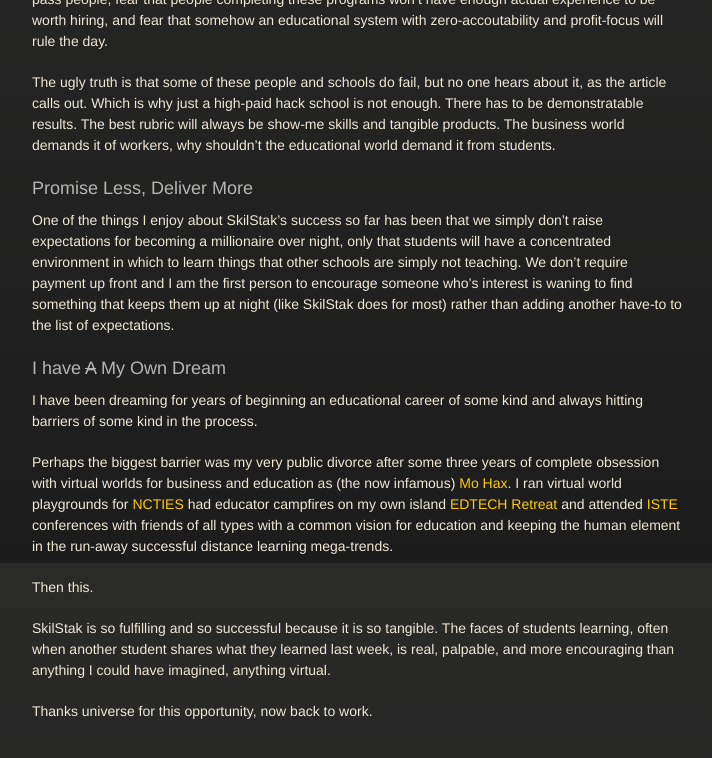
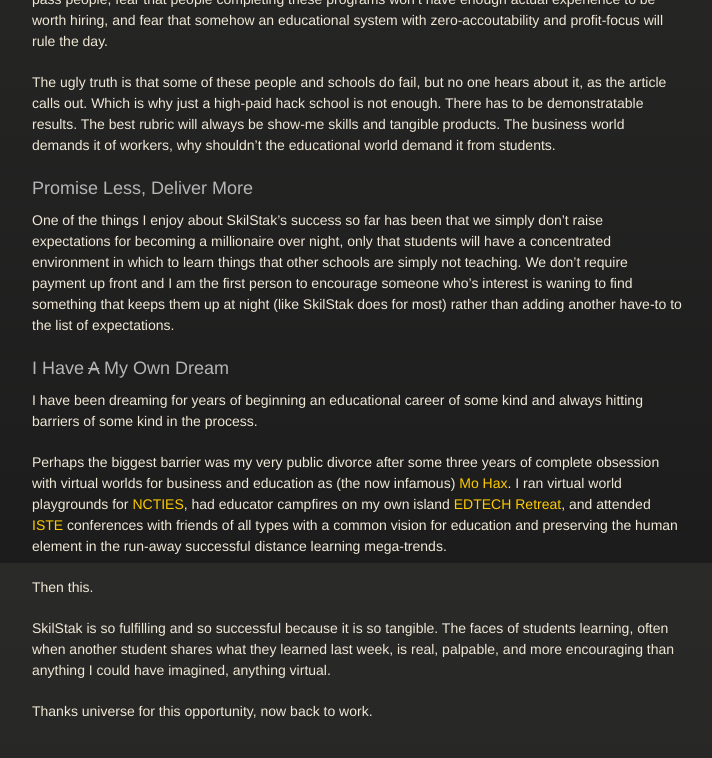
Before and after one commit to robmuh/robmuh.github.com, a Jekyll site: the page built from _posts/2014-01-11-hack-schools-good-and-bad.markdown, in a window 1280 px wide and 900 px high, scrolled down 1169 px, cut to the strip 68-826 px from the top of the window. Shown: the whole strip, without its empty margins (283-995 px from the left). Built offline with Jekyll 4.4.1, drawn with Linux system fonts in a browser that asks for light colours; nearby versions of some CDN libraries; some web fonts are replaced; comment, search, counter and statistics services are not loaded.

Commit message:
commas blah

```diff
--- a/_posts/2014-01-11-hack-schools-good-and-bad.markdown
+++ b/_posts/2014-01-11-hack-schools-good-and-bad.markdown
@@ -71,7 +71,7 @@ someone who's interest is waning to find something that keeps them up
 at night (like SkilStak does for most) rather than adding another
 have-to to the list of expectations.
 
-### I have <s>A</s> My Own Dream
+### I Have <s>A</s> My Own Dream
 
 I have been dreaming for years of beginning an educational career of
 some kind and always hitting barriers of some kind in the process.
@@ -79,9 +79,9 @@ some kind and always hitting barriers of some kind in the process.
 Perhaps the biggest barrier was my very public divorce after some
 three years of complete obsession with virtual worlds for business and
 education as (the now infamous) [Mo Hax][]. I ran virtual world
-playgrounds for [NCTIES][] had educator campfires on my own island
-[EDTECH Retreat][] and attended [ISTE][] conferences with friends of
-all types with a common vision for education and keeping the human
+playgrounds for [NCTIES][], had educator campfires on my own island
+[EDTECH Retreat][], and attended [ISTE][] conferences with friends of
+all types with a common vision for education and preserving the human
 element in the run-away successful distance learning mega-trends.
 
 Then this.
```
